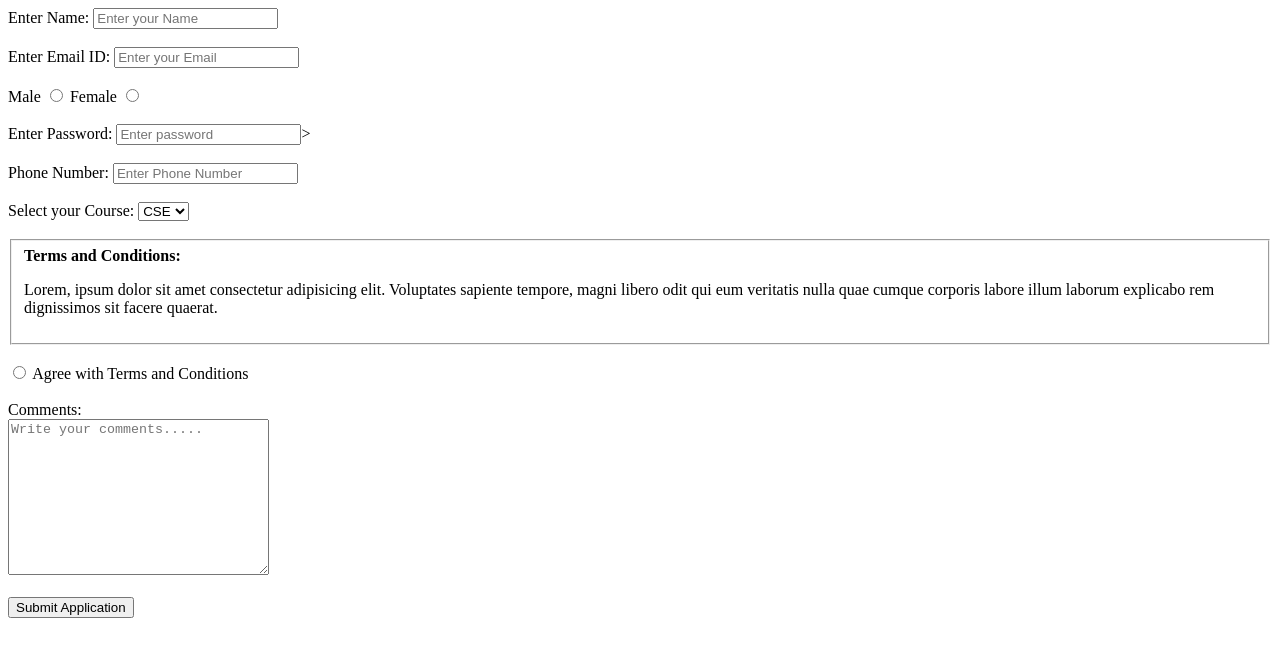
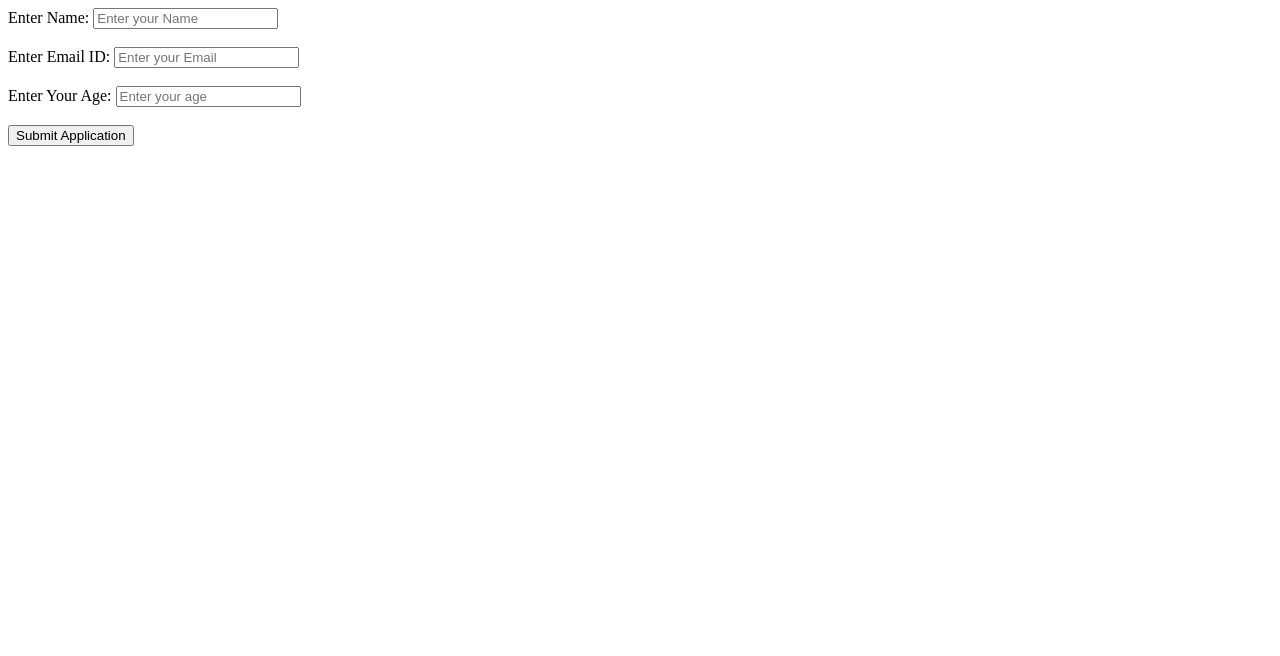
Before and after one commit to deepanshusingh24/HTML, a plain HTML site: page first.html in a window 1280 px wide. Drawn offline with Linux system fonts and the light colour scheme.

Commit message:
Add files via upload

```diff
--- a/first.html
+++ b/first.html
@@ -3,7 +3,7 @@
 <head>
     <meta charset="UTF-8">
     <meta name="viewport" content="width=device-width, initial-scale=1.0">
-    <title>Student Registration Form</title>
+    <title>Document</title>
 </head>
 <body>
     <form>
@@ -15,50 +15,13 @@
         <input type="text" id="email" placeholder="Enter your Email">
         <br>
         <br>
-        <label for="radio">Male</label>
-          <input type="radio" name="radio2" id="radio2">
-          <label for="radio">Female</label>
-          <input type="radio" name="radio2" id="radio2">
-          <br>
-          <br>
-         <label for="password">Enter Password:</label>
-        <input type="text" id="password" placeholder="Enter password" minlength="6" maxlength="12" required>>
-        <br>
-        <br>
-        <label for="phoneNumber">Phone Number:</label>
-        <input type="tel" id="phoneNumber" name="phoneNumber" placeholder="Enter Phone Number" maxlength="10">
-        <br>
-        <br>
-        <label for="selector1">Select your Course:</label>
-        <select name="coarse" id="selector1">
-            <option value="CSE">CSE</option>
-            <option value="MBA">MBA</option>
-            <option value="BA">BA</option>
-        </select>
-        <br>
-        <br>
-        <fieldset>
-            <div>
-            <strong>Terms and Conditions:</strong>
-
-            <p>Lorem, ipsum dolor sit amet consectetur adipisicing elit. Voluptates sapiente tempore, magni libero odit qui eum veritatis nulla quae cumque corporis labore illum laborum explicabo rem dignissimos sit facere quaerat.</p>
-        </div>
-        </fieldset>
-        <br>
-         <input type="radio" name="radio2" id="radio2">
-        <label for="radio">Agree with Terms and Conditions</label>
-
-          <br>
-          <br>
-
-
-        <label for="textarea1">Comments:</label>
-        <br/>
-        <textarea name="textarea1" id="textarea1" cols="30" rows="10" placeholder="Write your comments....."></textarea>
+        <label for="age">Enter Your Age:</label>
+        <input type="text" id="age" placeholder="Enter your age" min="18">
         <br>
         <br>
         <input type="submit" value="Submit Application">
 
+
     </form>
 </body>
 </html>
```
